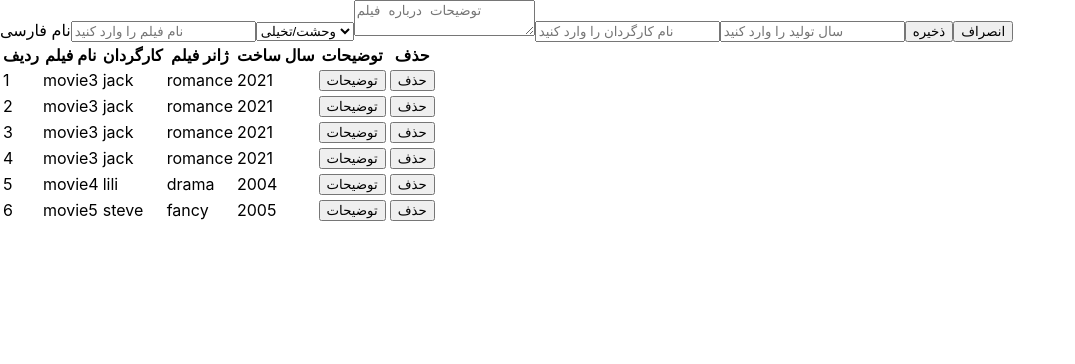
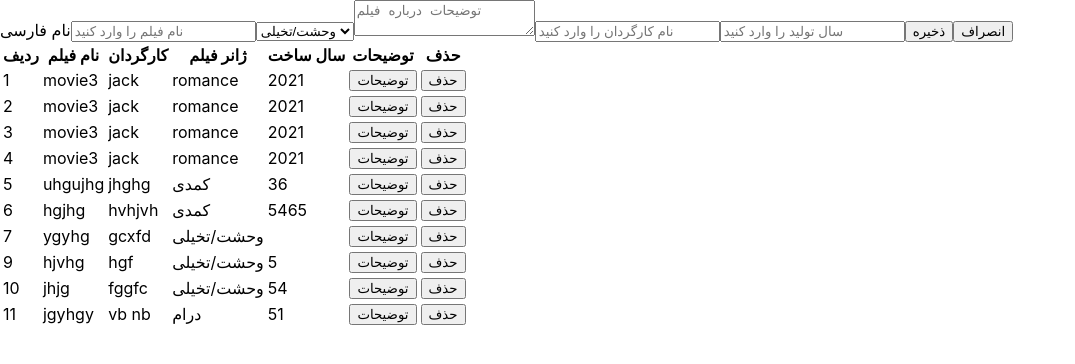
Before and after one commit to maryammoshtoofar/HW17-shared, a React (Create React App) app: page / in a window 1280 px wide. Shown: the top 364 px of the page, without its empty margins (0-1075 px from the left). Built offline with nearby package versions, Linux system fonts and the light colour scheme; data requests are answered from the project's data file.

Commit message:
add movies,clearinput functionality

```diff
--- a/db.json
+++ b/db.json
@@ -33,20 +33,52 @@
       "explanation": "jNASDIUhwqd"
     },
     {
-      "id": 5,
-      "title": "movie4",
-      "director": "lili",
-      "genre": "drama",
-      "year": 2004,
-      "explanation": "kshvgFA"
+      "title": "uhgujhg",
+      "genre": "کمدی",
+      "explanation": "jhfhg",
+      "director": "jhghg",
+      "year": "36",
+      "id": 5
     },
     {
-      "id": 6,
-      "title": "movie5",
-      "director": "steve",
-      "genre": "fancy",
-      "year": 2005,
-      "explanation": ";LEKFOWEJFI JWEIU"
+      "title": "hgjhg",
+      "genre": "کمدی",
+      "explanation": "hghv",
+      "director": "hvhjvh",
+      "year": "5465",
+      "id": 6
+    },
+    {
+      "title": "ygyhg",
+      "genre": "وحشت/تخیلی",
+      "explanation": "jhgh",
+      "director": "gcxfd",
+      "year": "",
+      "id": 7
+    },
+    {
+      "title": "hjvhg",
+      "genre": "وحشت/تخیلی",
+      "explanation": "hgfg",
+      "director": "hgf",
+      "year": "5",
+      "id": 9
+    },
+    {
+      "title": "jhjg",
+      "genre": "وحشت/تخیلی",
+      "explanation": "ugyfy",
+      "director": "fggfc",
+      "year": "54",
+      "id": 10
+    },
+    {
+      "title": "jgyhgy",
+      "genre": "درام",
+      "explanation": "hvhn",
+      "director": "vb nb ",
+      "year": "51",
+      "id": 11
     }
   ]
 }
--- a/src/App.js
+++ b/src/App.js
@@ -22,13 +22,26 @@ function App() {
       }
     );
   };
+  const addMovie = (newMovie) => {
+    let updatedMovies=[];
+    fetch(`http://localhost:3001/movies`, {
+      method: "POST",
+      headers: { "Content-Type": "application/json" },
+      body: JSON.stringify(newMovie),
+    }).then((response)=>response.json())
+    .then((data)=>{
+      // console.log(data)
+      updatedMovies=[...movies,data];
+      setMovies(updatedMovies);
+    })
+  };
 
   useEffect(() => {
     getData();
   }, []);
   return (
     <>
-      <Form />
+      <Form addMovie={addMovie} />
       <Table movies={movies} deleteMovie={deleteMovie} />
     </>
   );
--- a/src/components/form.js
+++ b/src/components/form.js
@@ -1,21 +1,82 @@
-import React from 'react'
+import React, { useState } from "react";
 
-export const Form = () => {
+export const Form = ({addMovie}) => {
+  const [formInfo, setFormInfo] = useState({
+    title: "",
+    genre: "وحشت/تخیلی",
+    explanation: "",
+    director: "",
+    year:"",
+  });
+  const { title, genre, explanation, director, year } = formInfo;
+  const handleChange=(e)=>{
+    // console.log(e.target.value);
+    // console.log(e.target.name)
+    const{value,name}=e.target
+    setFormInfo({...formInfo,[name]:value});
+  }
+  const handleSubmit=(e)=>{
+    e.preventDefault();
+    const newMovie = {
+      title: title,
+      genre: genre,
+      explanation: explanation,
+      director: director,
+      year: year
+    };
+    addMovie(newMovie);
+    clearInputs();
+  }
+  const clearInputs=()=>{
+    setFormInfo({
+        title: "",
+        genre: "",
+        explanation: "",
+        director: "",
+        year: "",
+    });
+  }
+
+  const cancleSubmit=(e)=>{
+    e.preventDefault()
+    clearInputs();
+  }
+
   return (
     <div>
       <form>
         <label>نام فارسی</label>
-        <input name="title" placeholder="نام فیلم را وارد کنید" />
-        <select>
-          <option>وحشت/تخیلی</option>
-          <option>کمدی</option>
-          <option>درام</option>
+        <input
+          name="title"
+          value={title}
+          placeholder="نام فیلم را وارد کنید"
+          onChange={(e) => handleChange(e)}
+        />
+        <select name="genre" onChange={(e) => handleChange(e)}>
+          <option value={genre}>وحشت/تخیلی</option>
+          <option value="کمدی">کمدی</option>
+          <option value="درام">درام</option>
         </select>
-        <textarea placeholder="توضیحات درباره فیلم"></textarea>
-        <input name="director" placeholder="نام کارگردان را وارد کنید" />
-        <input name="year" placeholder="سال تولید را وارد کنید" />
-        <button>ذخیره</button>
-        <button>انصراف</button>
+        <textarea
+          name="explanation"
+          placeholder="توضیحات درباره فیلم"
+          onChange={(e) => handleChange(e)}
+          value={explanation}
+        ></textarea>
+        <input
+          name="director"
+          placeholder="نام کارگردان را وارد کنید"
+          onChange={(e) => handleChange(e)}
+          value={director}
+        />
+        <input
+          name="year"
+          placeholder="سال تولید را وارد کنید"
+          onChange={(e) => handleChange(e)}
+          value={year}
+        />
+        <button onClick={handleSubmit}>ذخیره</button>
+        <button onClick={cancleSubmit}>انصراف</button>
       </form>
     </div>
   );
```
